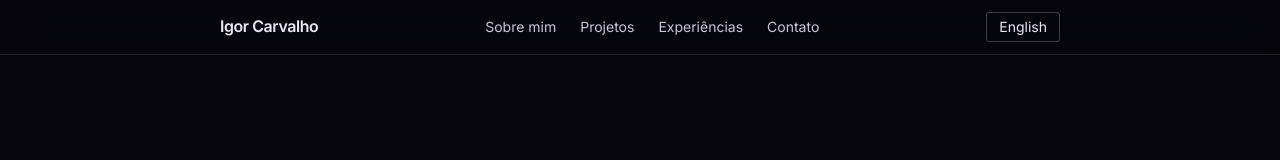
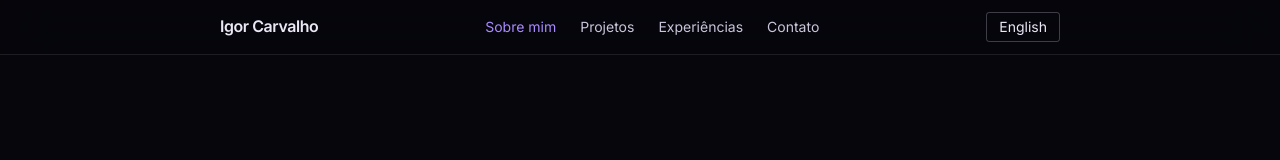
Before and after one commit to igorrCarvalho/diaw-portfolio, a React (Vite) app: page / in a window 1280 px wide. Shown: the top 160 px of the page. Built offline with nearby package versions, Linux system fonts and the light colour scheme.

Commit message:
feat: highlight the current section in the header menu

```diff
--- a/src/components/Header.jsx
+++ b/src/components/Header.jsx
@@ -1,10 +1,37 @@
+import { useEffect, useState } from 'react'
+
 const linkClass =
-  'rounded-[3px] px-1 text-sm text-[#c9c6da] transition-colors hover:text-violet focus-visible:text-violet focus-visible:outline-none focus-visible:underline'
+  'rounded-[3px] px-1 text-sm transition-colors hover:text-violet focus-visible:text-violet focus-visible:outline-none focus-visible:underline'
 
 const buttonClass =
   'rounded-[3px] border border-ink/25 px-3 py-1 text-sm text-ink transition-colors hover:border-violet hover:text-violet focus-visible:border-violet focus-visible:text-violet focus-visible:outline-none'
 
 export function Header({ name, nav, languageSwitch, onToggleLanguage }) {
+  const [activeSection, setActiveSection] = useState('sobre')
+
+  useEffect(() => {
+    const sections = document.querySelectorAll('main section')
+    const observer = new IntersectionObserver(
+      (entries) => {
+        entries.forEach((entry) => {
+          if (entry.isIntersecting) {
+            setActiveSection(entry.target.id)
+          }
+        })
+      },
+      { rootMargin: '-40% 0px -55% 0px' },
+    )
+    sections.forEach((section) => observer.observe(section))
+    return () => observer.disconnect()
+  }, [])
+
+  const links = [
+    { id: 'sobre', label: nav.about },
+    { id: 'projetos', label: nav.projects },
+    { id: 'experiencias', label: nav.experience },
+    { id: 'contato', label: nav.contact },
+  ]
+
   return (
     <header className="fixed inset-x-0 top-0 z-50 border-b border-ink/10 bg-void/55 backdrop-blur-xl backdrop-saturate-150">
       <div className="mx-auto flex w-full max-w-[880px] flex-wrap items-center justify-between gap-x-6 gap-y-2 px-5 py-3">
@@ -15,10 +42,19 @@ export function Header({ name, nav, languageSwitch, onToggleLanguage }) {
           {languageSwitch}
         </button>
         <nav aria-label="Principal" className="flex w-full flex-wrap gap-x-4 gap-y-1 sm:order-2 sm:w-auto">
-          <a href="#sobre" className={linkClass}>{nav.about}</a>
-          <a href="#projetos" className={linkClass}>{nav.projects}</a>
-          <a href="#experiencias" className={linkClass}>{nav.experience}</a>
-          <a href="#contato" className={linkClass}>{nav.contact}</a>
+          {links.map((link) => {
+            let colorClass = ' text-[#c9c6da]'
+            let current
+            if (link.id === activeSection) {
+              colorClass = ' text-violet'
+              current = 'true'
+            }
+            return (
+              <a key={link.id} href={'#' + link.id} aria-current={current} className={linkClass + colorClass}>
+                {link.label}
+              </a>
+            )
+          })}
         </nav>
       </div>
     </header>
```
